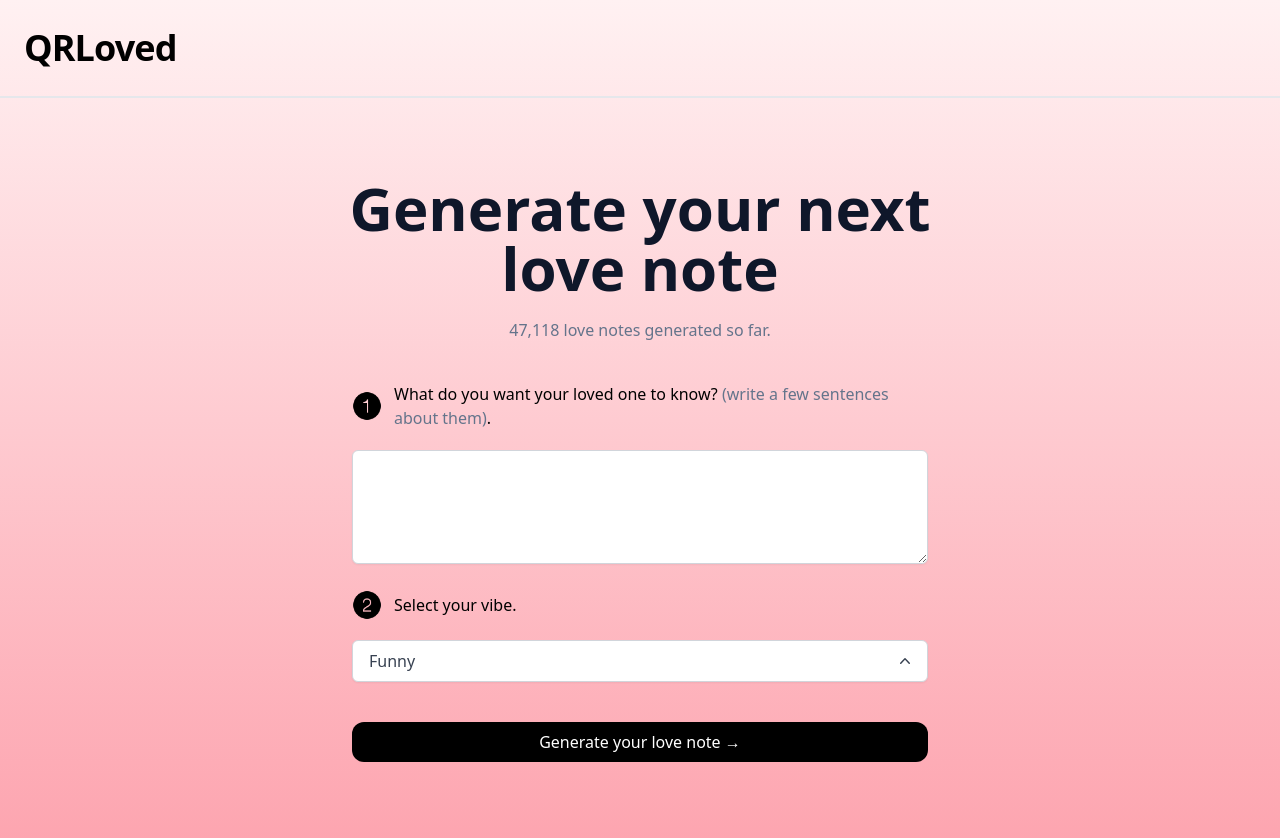
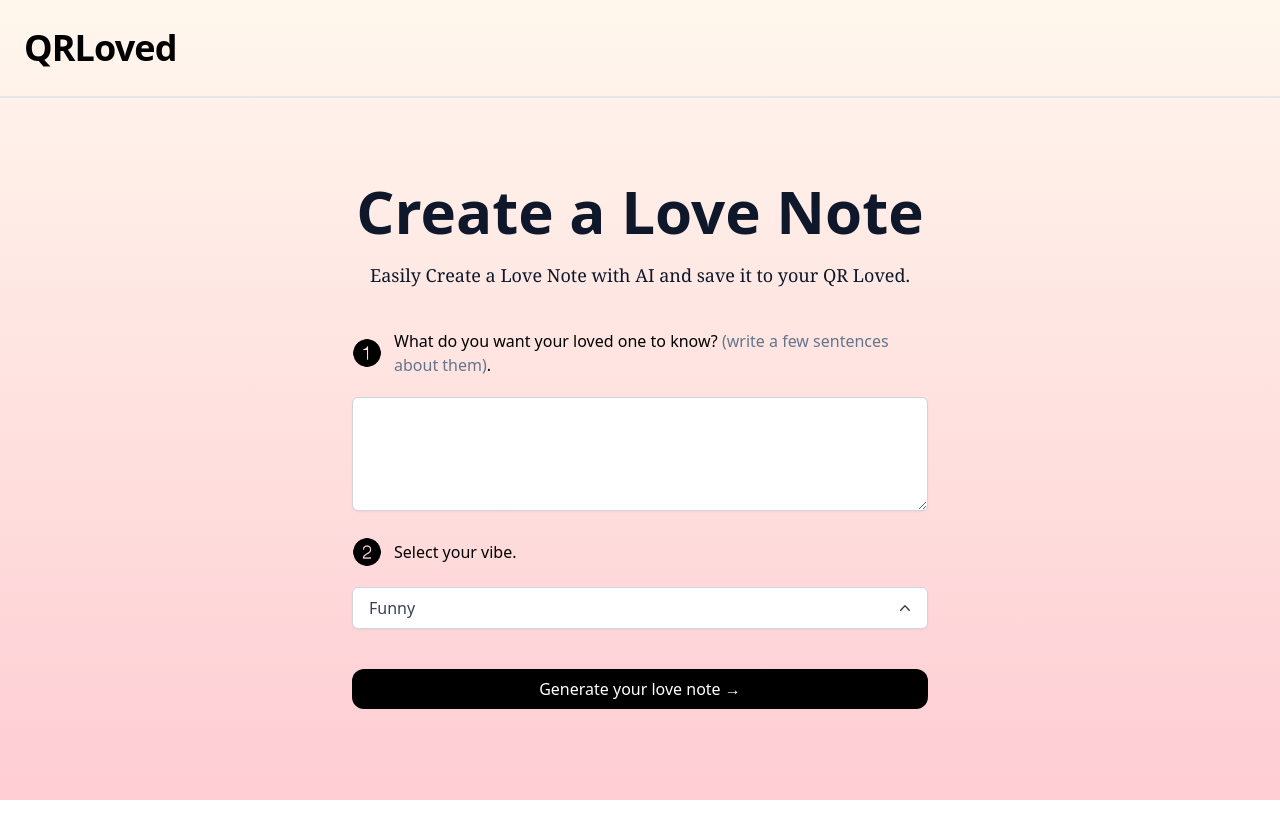
Before and after one commit to QR-Loved/mvp, a Next.js app: page / in a window 1280 px wide. Shown: the top 838 px of the page. After the commit the page ends 800 px from the top, so only its background shows below. Built offline with nearby package versions, Linux system fonts and the light colour scheme.

Commit message:
updated he Headline

```diff
--- /dev/null
+++ b/components/Headline.tsx
@@ -0,0 +1,12 @@
+export default function Headline() {
+    return (
+        <>
+        <h1 className="sm:text-6xl text-4xl max-w-[708px] font-bold font-sans text-slate-900">
+        Create a Love Note
+        </h1>
+        <p className="text-slate-900 mt-5 font-serif text-lg">
+            Easily Create a Love Note with AI and save it to your QR Loved.
+        </p>
+        </>
+    );
+  }
--- a/pages/index.tsx
+++ b/pages/index.tsx
@@ -6,6 +6,7 @@ import { Toaster, toast } from "react-hot-toast";
 import DropDown, { VibeType } from "../components/DropDown";
 import Footer from "../components/Footer";
 import Github from "../components/GitHub";
+import Headline from "../components/Headline";
 import Header from "../components/Header";
 import LoadingDots from "../components/LoadingDots";
 import {
@@ -89,7 +90,7 @@ const Home: NextPage = () => {
   };
 
   return (
-    <div className="flex max-w-full mx-auto flex-col  w-full items-center justify-center py-2 min-h-screen bg-gradient-to-b from-rose-50 to-rose-300">
+    <div className="flex max-w-full mx-auto flex-col  w-full items-center justify-center py-2 min-h-screen bg-gradient-to-b from-orange-50 to-rose-200">
       <Head>
         <title>QRLoved</title>
         {/* get a favicon */}
@@ -98,10 +99,7 @@ const Home: NextPage = () => {
 
       <Header />
       <main className="flex flex-1 w-full flex-col items-center justify-center text-center px-4 mt-12 sm:mt-20">
-        <h1 className="sm:text-6xl text-4xl max-w-[708px] font-bold text-slate-900">
-          Generate your next love note
-        </h1>
-        <p className="text-slate-500 mt-5">47,118 love notes generated so far.</p>
+        <Headline/>
         <div className="max-w-xl w-full">
           <div className="flex mt-10 items-center space-x-3">
             <Image
```
